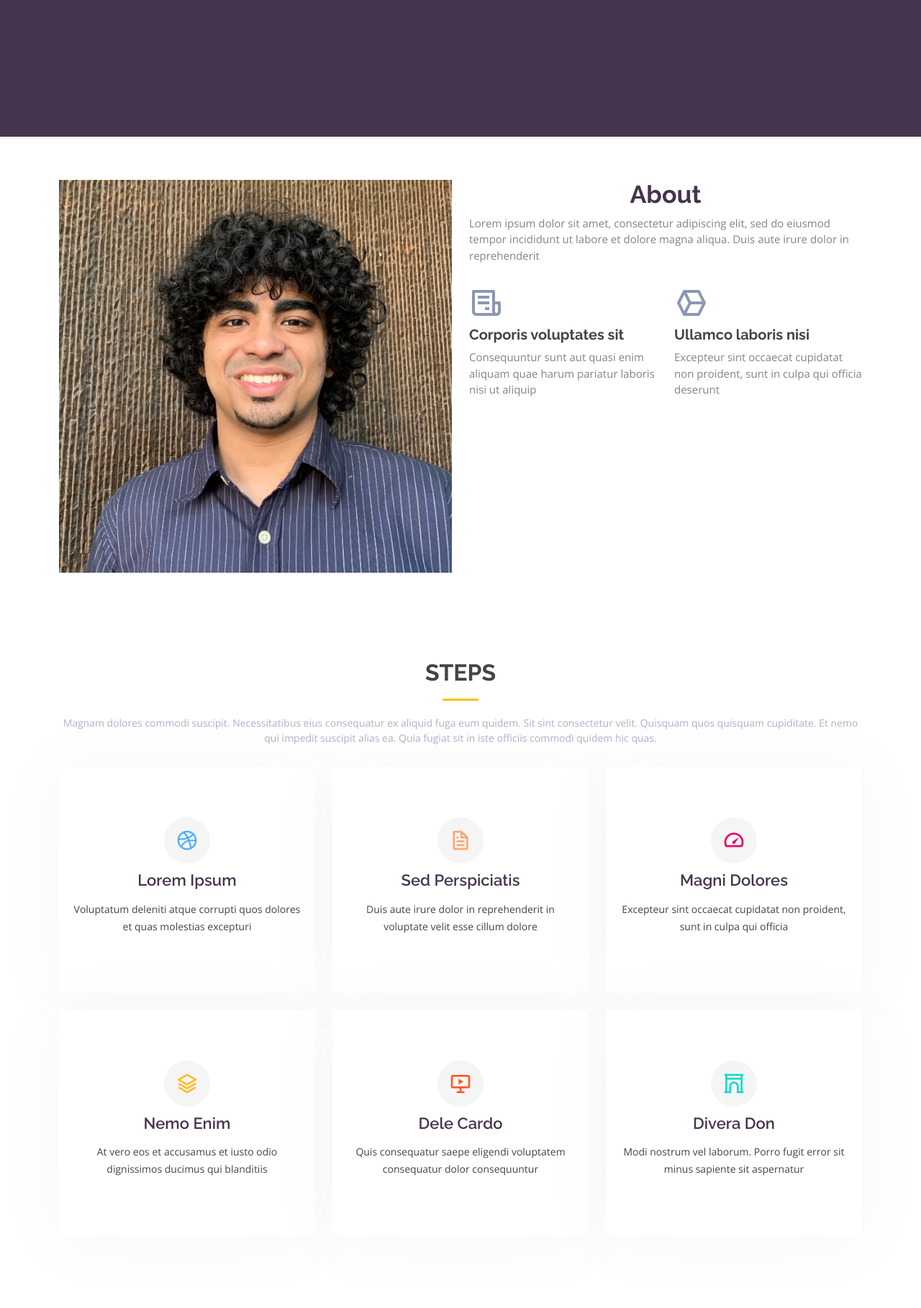
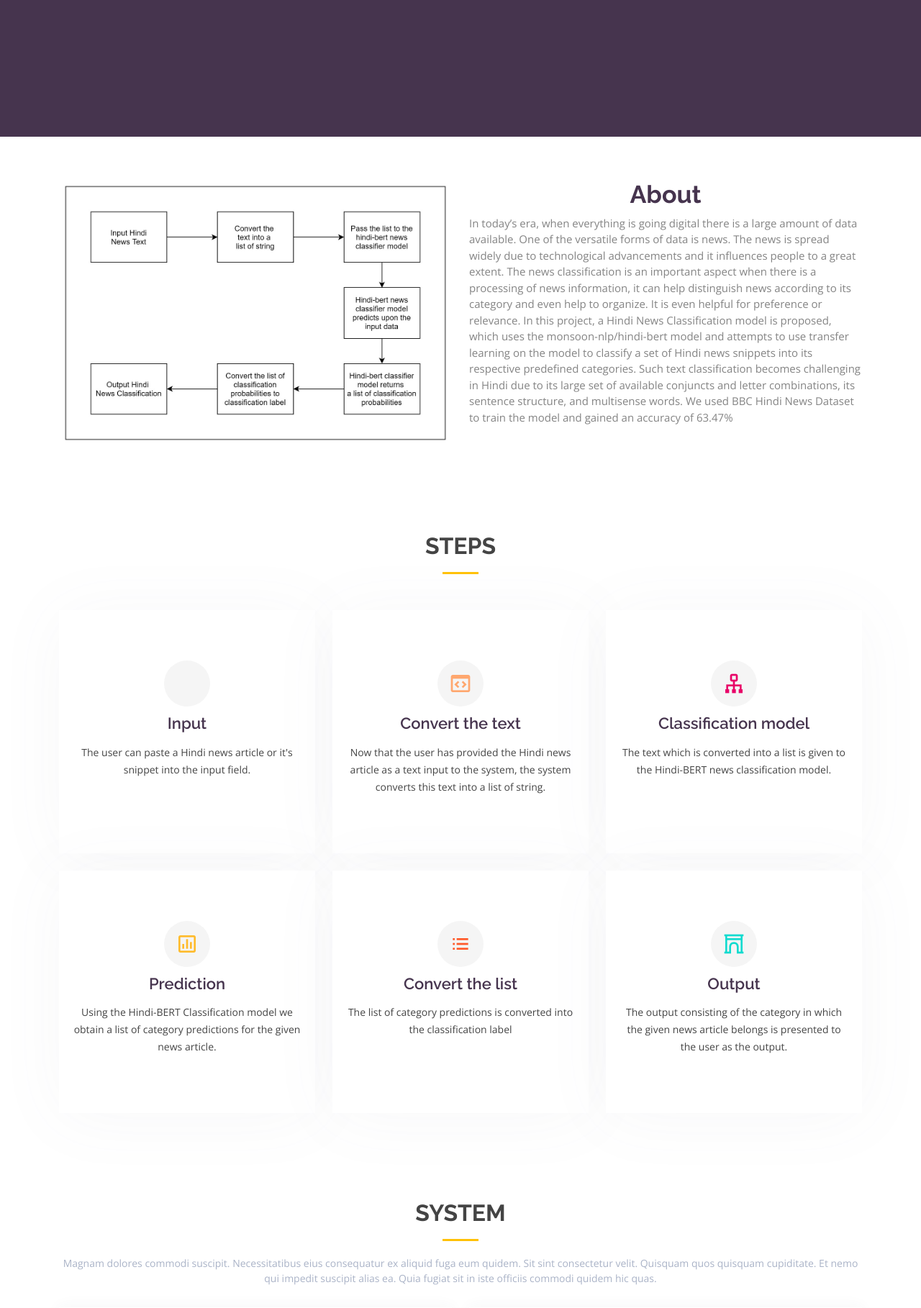
Before and after one commit to danlobo1999/classification-of-hindi-news, a Flask app: template flask-app/templates/index.html in a window 1280 px wide. Shown: the part 610-2428 px from the top of the page at 72% size. Run offline with Flask 2, Linux system fonts and the light colour scheme; the template is opened without the code that fills it, so the values that code supplies are empty; some libraries are stand-ins or nearby versions.

Commit message:
modified : about and steps

```diff
--- a/flask-app/templates/index.html
+++ b/flask-app/templates/index.html
@@ -63,14 +63,23 @@
 
         <div class="row">
           <div class="col-lg-6">
-            <img src="{{ url_for('static', filename='img/Dan.jpg') }}" class="img-fluid" alt="">
+            <img src="{{ url_for('static', filename='img/COHN-Architecture.JPEG') }}" class="img-fluid" alt="">
           </div>
           <div class="col-lg-6 pt-4 pt-lg-0">
             <h3>About</h3>
             <p>
-              Lorem ipsum dolor sit amet, consectetur adipiscing elit, sed do eiusmod tempor incididunt ut labore et dolore magna aliqua. Duis aute irure dolor in reprehenderit
+              In today’s era, when everything is going digital there is a large amount of data available.
+              One of the versatile forms of data is news. The news is spread widely due to technological
+              advancements and it influences people to a great extent. The news classification is an important
+              aspect when there is a processing of news information, it can help distinguish news according to its
+              category and even help to organize. It is even helpful for preference or relevance. In this project,
+              a Hindi News Classification model is proposed, which uses the monsoon-nlp/hindi-bert model and attempts
+              to use transfer learning on the model to classify a set of Hindi news snippets into its respective
+              predefined categories. Such text classification becomes challenging in Hindi due to its large set of
+              available conjuncts and letter combinations, its sentence structure, and multisense words. We used BBC
+              Hindi News Dataset to train the model and gained an accuracy of 63.47%
             </p>
-            <div class="row">
+            <!-- <div class="row">
               <div class="col-md-6">
                 <i class="bx bx-receipt"></i>
                 <h4>Corporis voluptates sit</h4>
@@ -81,7 +90,7 @@
                 <h4>Ullamco laboris nisi</h4>
                 <p>Excepteur sint occaecat cupidatat non proident, sunt in culpa qui officia deserunt</p>
               </div>
-            </div>
+            </div> -->
           </div>
         </div>
 
@@ -93,8 +102,8 @@
       <div class="container">
 
         <div class="section-title">
-          <h2>steps</h2>
-          <p>Magnam dolores commodi suscipit. Necessitatibus eius consequatur ex aliquid fuga eum quidem. Sit sint consectetur velit. Quisquam quos quisquam cupiditate. Et nemo qui impedit suscipit alias ea. Quia fugiat sit in iste officiis commodi quidem hic quas.</p>
+          <h2>Steps</h2>
+          <!-- <p>Magnam dolores commodi suscipit. Necessitatibus eius consequatur ex aliquid fuga eum quidem. Sit sint consectetur velit. Quisquam quos quisquam cupiditate. Et nemo qui impedit suscipit alias ea. Quia fugiat sit in iste officiis commodi quidem hic quas.</p> -->
         </div>
 
         <div class="row">
@@ -102,50 +111,50 @@
           <div class="col-lg-4 col-md-6 d-flex align-items-stretch" data-aos="zoom-in" data-aos-delay="100">
             <div class="icon-box iconbox-blue">
               <div class="icon">
-                <i class="bx bxl-dribbble"></i>
+                <i class="bx bxl-file-blank"></i>
               </div>
-              <h4><a href="">Lorem Ipsum</a></h4>
-              <p>Voluptatum deleniti atque corrupti quos dolores et quas molestias excepturi</p>
+              <h4><a href="">Input</a></h4>
+              <p>The user can paste a Hindi news article or it's snippet into the input field.</p>
             </div>
           </div>
 
           <div class="col-lg-4 col-md-6 d-flex align-items-stretch mt-4 mt-md-0" data-aos="zoom-in" data-aos-delay="200">
             <div class="icon-box iconbox-orange ">
               <div class="icon">
-                <i class="bx bx-file"></i>
+                <i class="bx bx-code-block"></i>
               </div>
-              <h4><a href="">Sed Perspiciatis</a></h4>
-              <p>Duis aute irure dolor in reprehenderit in voluptate velit esse cillum dolore</p>
+              <h4><a href="">Convert the text</a></h4>
+              <p>Now that the user has provided the Hindi news article as a text input to the system, the system converts this text into a list of string.</p>
             </div>
           </div>
 
           <div class="col-lg-4 col-md-6 d-flex align-items-stretch mt-4 mt-lg-0" data-aos="zoom-in" data-aos-delay="300">
             <div class="icon-box iconbox-pink">
               <div class="icon">
-                <i class="bx bx-tachometer"></i>
+                <i class="bx bx-sitemap"></i>
               </div>
-              <h4><a href="">Magni Dolores</a></h4>
-              <p>Excepteur sint occaecat cupidatat non proident, sunt in culpa qui officia</p>
+              <h4><a href="">Classification model</a></h4>
+              <p>The text which is converted into a list is given to the Hindi-BERT news classification model.</p>
             </div>
           </div>
 
           <div class="col-lg-4 col-md-6 d-flex align-items-stretch mt-4" data-aos="zoom-in" data-aos-delay="100">
             <div class="icon-box iconbox-yellow">
               <div class="icon">
-                <i class="bx bx-layer"></i>
+                <i class="bx bx-bar-chart-square"></i>
               </div>
-              <h4><a href="">Nemo Enim</a></h4>
-              <p>At vero eos et accusamus et iusto odio dignissimos ducimus qui blanditiis</p>
+              <h4><a href="">Prediction</a></h4>
+              <p>Using the Hindi-BERT Classification model we obtain a list of category predictions for the given news article. </p>
             </div>
           </div>
 
           <div class="col-lg-4 col-md-6 d-flex align-items-stretch mt-4" data-aos="zoom-in" data-aos-delay="200">
             <div class="icon-box iconbox-red">
               <div class="icon">
-                <i class="bx bx-slideshow"></i>
+                <i class="bx bx-list-ul"></i>
               </div>
-              <h4><a href="">Dele Cardo</a></h4>
-              <p>Quis consequatur saepe eligendi voluptatem consequatur dolor consequuntur</p>
+              <h4><a href="">Convert the list</a></h4>
+              <p>The list of category predictions is converted into the classification label</p>
             </div>
           </div>
 
@@ -154,8 +163,8 @@
               <div class="icon">
                 <i class="bx bx-arch"></i>
               </div>
-              <h4><a href="">Divera Don</a></h4>
-              <p>Modi nostrum vel laborum. Porro fugit error sit minus sapiente sit aspernatur</p>
+              <h4><a href="">Output</a></h4>
+              <p>The output consisting of the category in which the given news article belongs is presented to the user as the output.</p>
             </div>
           </div>
 
```
Also changed, not shown: flask-app/static/img/COHN-Architecture.jpeg (added).
